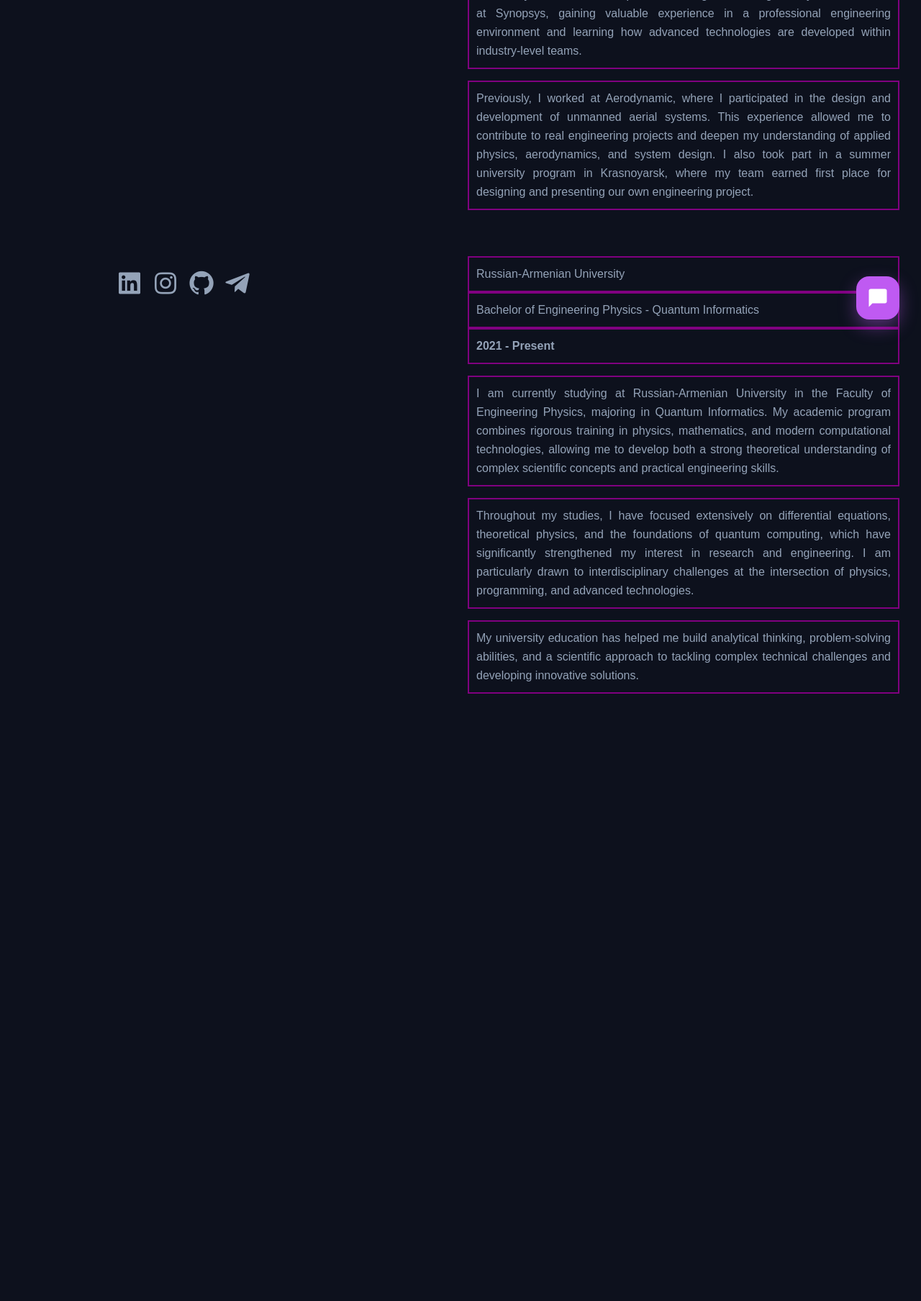
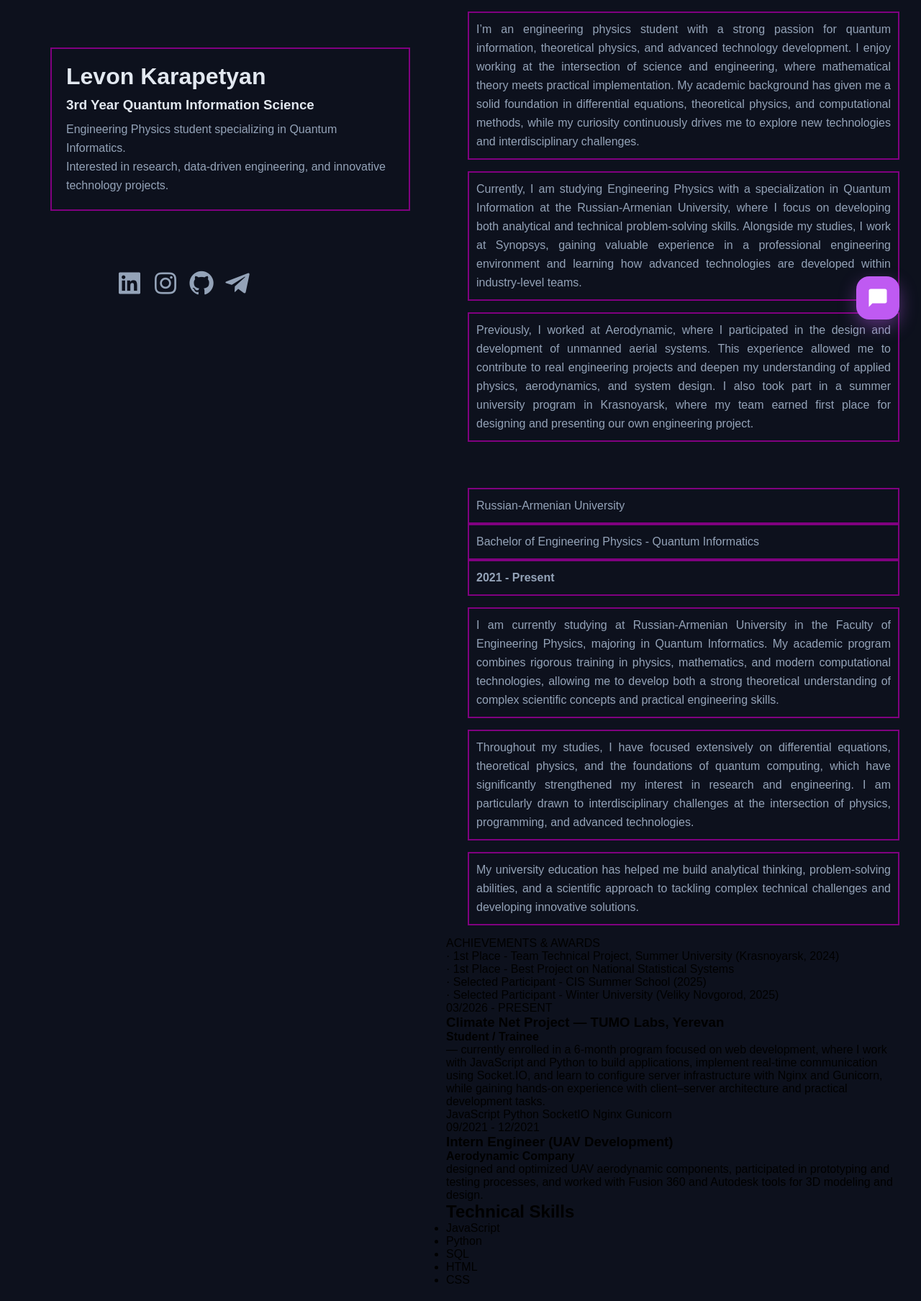
Before and after one commit to levonkarapetyann/Biography, a Flask app: page / in a window 1280 px wide. Shown: the part 326-2134 px from the top of the page at 72% size. Before the commit the page ends 1290 px from the top, so only its background shows below. Run offline with Flask 3, Linux system fonts and the light colour scheme.

Commit message:
Update biography and added experience and skills

```diff
--- a/templates/levon_wiki.html
+++ b/templates/levon_wiki.html
@@ -1,9 +1,4 @@
-{% extends 'support_chat.html' %}
-
-{% block title %}
-Levon Karapetyan
-{% endblock %}
-
+{% extends 'support_chat.html' %} {% block title %} Levon Karapetyan {% endblock %}
 {% block stylesheet %}
 <link href='https://unpkg.com/boxicons@2.1.4/css/boxicons.min.css' rel='stylesheet'>
 <link rel="stylesheet" href="{{ url_for('static', filename='css/levon_wiki.css') }}?v=1.0">
@@ -12,6 +7,21 @@ Levon Karapetyan
 {% block body %}
 <div class="cursor"></div>
 <div class="fix-icon">
+    <nav class="nav-menu">
+        <a href="#about" class="nav-link">
+           <span class="nav-line"></span>
+           <span class="nav-text">About</span>
+        </a>
+        <a href="#experience" class="nav-link active">
+           <span class="nav-line"></span>
+           <span class="nav-text">Experience</span>
+        </a>
+        <a href="#skills" class="nav-link">
+           <span class="nav-line"></span>
+           <span class="nav-text">Technical skills</span>
+        </a>
+    </nav>
+   <img src="{{ url_for('static', filename='img/my_photo.jpg') }}" alt="My photo">
    <a href="https://www.linkedin.com/in/levon-karapetyan-a42b731a4/" target="_blank"><i class='bx bxl-linkedin-square'></i></a>
    <a href="https://www.instagram.com/lyov._333/" target="_blank"><i class='bx bxl-instagram' ></a></i>
    <a href="https://github.com/levonkarapetyann" target="_blamk"><i class='bx bxl-github' ></a></i>
@@ -24,7 +34,7 @@ Levon Karapetyan
        <p>Engineering Physics student specializing in Quantum Informatics.<br>Interested in research, data-driven engineering, and innovative technology projects.</p>
    </div>
    <div class="scroll">
-      <div class="about">
+      <div id="about" class="about">
           <p class="about1">I’m an engineering physics student with a strong passion for quantum information, theoretical physics, and advanced technology development. I enjoy working at the intersection of science and engineering, where mathematical theory meets practical implementation. My academic background has given me a solid foundation in differential equations, theoretical physics, and computational methods, while my curiosity continuously drives me to explore new technologies and interdisciplinary challenges.</p>
           <p class="about2">Currently, I am studying Engineering Physics with a specialization in Quantum Information at the Russian-Armenian University, where I focus on developing both analytical and technical problem-solving skills. Alongside my studies, I work at Synopsys, gaining valuable experience in a professional engineering environment and learning how advanced technologies are developed within industry-level teams.</p>
           <p class="about3">Previously, I worked at Aerodynamic, where I participated in the design and development of unmanned aerial systems. This experience allowed me to contribute to real engineering projects and deepen my understanding of applied physics, aerodynamics, and system design. I also took part in a summer university program in Krasnoyarsk, where my team earned first place for designing and presenting our own engineering project.</p>
@@ -37,6 +47,57 @@ Levon Karapetyan
          <p class="about-study2">Throughout my studies, I have focused extensively on differential equations, theoretical physics, and the foundations of quantum computing, which have significantly strengthened my interest in research and engineering. I am particularly drawn to interdisciplinary challenges at the intersection of physics, programming, and advanced technologies.</p>
          <p class="about-study3">My university education has helped me build analytical thinking, problem-solving abilities, and a scientific approach to tackling complex technical challenges and developing innovative solutions.</p>
       </div>
+      <div class="achievements">
+         <p id="ach-title">ACHIEVEMENTS & AWARDS</p>
+         <p id="ach1">&middot 1st Place - Team Technical Project, Summer University (Krasnoyarsk, 2024)
+         </p>
+         <p id="ach2">&middot 1st Place - Best Project on National Statistical Systems</p>
+         <p id="ach3">&middot Selected Participant - CIS Summer School (2025)</p>
+         <p id="ach4">&middot Selected Participant - Winter University (Veliky Novgorod, 2025)</p>
+      </div>
+      <div id="experience" class="work-experience">
+         <div class="date">
+            03/2026 - PRESENT
+         </div>
+         <div class="experience">
+            <div class="hov">
+               <h3>
+                  Climate Net Project — TUMO Labs, Yerevan
+               </h3>
+               <h4>Student / Trainee</h4>
+            </div>
+            <p>— currently enrolled in a 6-month program focused on web development, where I work with JavaScript and Python to build applications, implement real-time communication using Socket.IO, and learn to configure server infrastructure with Nginx and Gunicorn, while gaining hands-on experience with client–server architecture and practical development tasks.</p>
+            <div class="tags">
+               <span class="tag">JavaScript</span>
+               <span class="tag">Python</span>
+               <span class="tag">SocketIO</span>
+               <span class="tag">Nginx</span>
+               <span class="tag">Gunicorn</span>
+            </div>
+         </div>
+      </div>
+      <div id="experience"class="work-experience2">
+         <div class="date2">
+            09/2021 - 12/2021
+         </div>
+         <div class="experience2">
+            <div class="hov">
+               <h3>Intern Engineer (UAV Development)</h3>
+               <h4>Aerodynamic Company</h4>
+            </div>
+            <p>designed and optimized UAV aerodynamic components, participated in prototyping and testing processes, and worked with Fusion 360 and Autodesk tools for 3D modeling and design.</p>
+         </div>
+      </div>
+      <div id="skills"class="skills">
+         <h2>Technical Skills</h2>
+         <ul class="skil">
+            <li>JavaScript</li>
+            <li>Python</li>
+            <li>SQL</li>
+            <li>HTML</li>
+            <li>CSS</li>
+         </ul>
+      </div>
    </div>
 </div>
 {% block script %}
```
